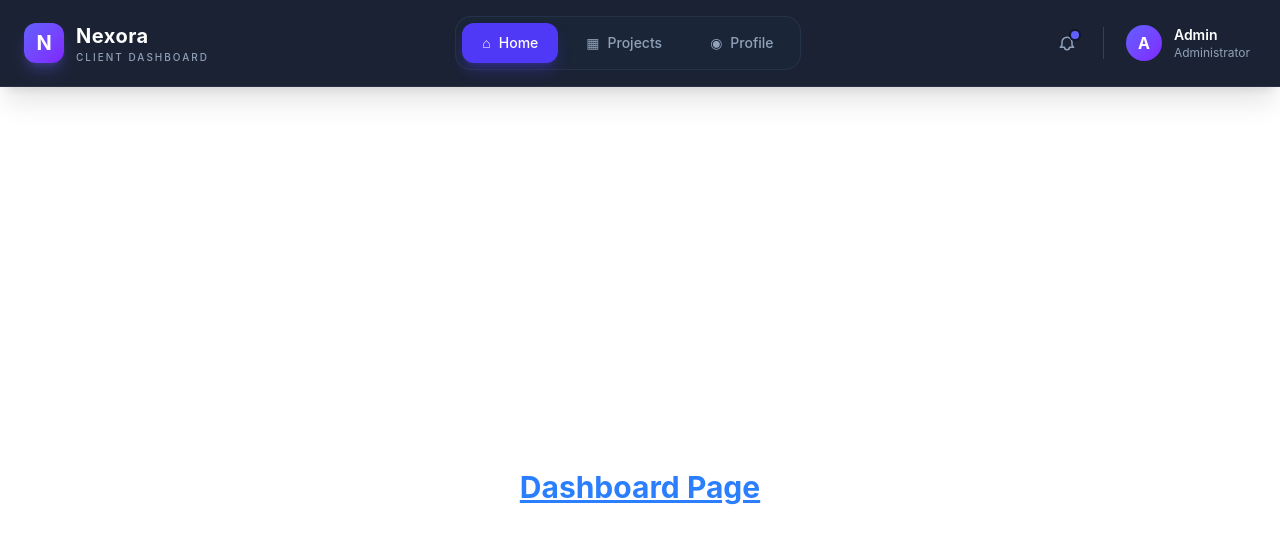
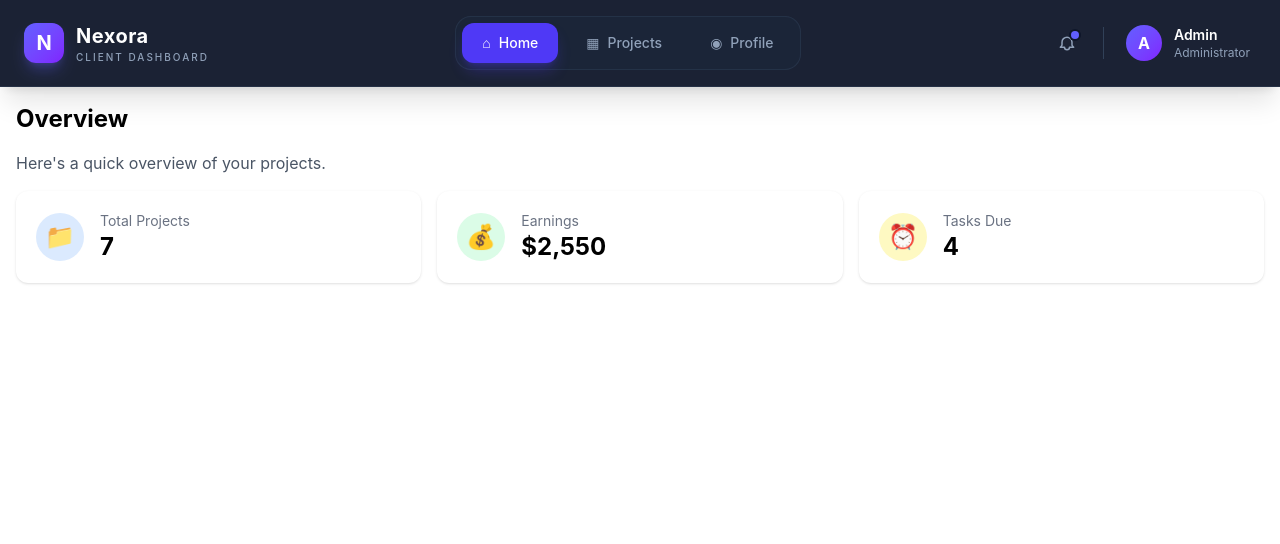
Before and after one commit to Amir-017/task1_Elevvo, a React (Vite) app: page / in a window 1280 px wide. Shown: the top 544 px of the page. Built offline with nearby package versions, Linux system fonts and the light colour scheme.

Commit message:
add zustand for state management and implement product overview in Dashboard

```diff
--- a/package.json
+++ b/package.json
@@ -15,7 +15,8 @@
     "react-dom": "^19.3.1",
     "react-router-dom": "^7.18.6",
     "recharts": "^3.11.0",
-    "tailwindcss": "^4.3.5"
+    "tailwindcss": "^4.3.5",
+    "zustand": "^5.1.0"
   },
   "devDependencies": {
     "@eslint/js": "^10.0.1",
--- a/src/Pages/Dashboard.jsx
+++ b/src/Pages/Dashboard.jsx
@@ -1,9 +1,43 @@
+import { useProducts } from "../Store/products"
+
+
+
+function Card({ title, value, icon, color }) {
+  return (
+    <div className="bg-white rounded-xl shadow p-5 flex items-center gap-4">
+      <div className={`w-12 h-12 rounded-full flex items-center justify-center text-2xl ${color}`}>
+        {icon}
+      </div>
+      <div>
+        <p className="text-sm text-gray-500">{title}</p>
+        <p className="text-2xl font-bold">{value}</p>
+      </div>
+    </div>
+  );
+}
+
+
+
 export const Dashboard = () => {
+    const products = useProducts((state) => state.products)
+    console.log(products)
+   const totalProjects = products.length;
+
+  const earnings = products
+    .filter((p) => p.status === "Completed")
+    .reduce((sum, p) => sum + p.budget, 0);
+
+  const tasksDue = products.filter((p) => p.status !== "Completed").length;
+
   return (
-    <div className="flex flex-col items-center justify-center h-screen">
-      <h1 className="text-3xl font-bold underline text-blue-500">
-        Dashboard Page
-      </h1>
+    <div className="p-4">
+      <h1 className="text-2xl font-bold mb-4">Overview</h1>
+      <p className="text-gray-600 mb-4">Here's a quick overview of your projects.</p>
+      <div className="grid grid-cols-1 sm:grid-cols-3 gap-4">
+        <Card title="Total Projects" value={totalProjects} icon="📁" color="bg-blue-100" />
+        <Card title="Earnings" value={`$${earnings.toLocaleString()}`} icon="💰" color="bg-green-100" />
+        <Card title="Tasks Due" value={tasksDue} icon="⏰" color="bg-yellow-100" />
+      </div>
     </div>
-  )
+  );
 }
--- /dev/null
+++ b/src/Store/products.js
@@ -0,0 +1,14 @@
+import { create } from 'zustand'
+
+export const useProducts = create((set) => ({
+  products: [
+    { id: 1, name: "E-commerce Website",   client: "Nile Store",      status: "In Progress", deadline: "2026-12-10", budget: 2500, progress: 60,  type: "Development" },
+    { id: 2, name: "Brand Logo Design",    client: "Cairo Coffee",    status: "Completed",   deadline: "2026-11-01", budget: 400,  progress: 100, type: "Design" },
+    { id: 3, name: "Mobile App UI",        client: "FitLife",         status: "Completed", deadline: "2026-12-20", budget: 1800, progress: 35,  type: "Design" },
+    { id: 4, name: "Landing Page",         client: "Delta Travel",    status: "Overdue",     deadline: "2026-11-15", budget: 600,  progress: 80,  type: "Development" },
+    { id: 5, name: "Admin Panel",          client: "Alex Logistics",  status: "Pending",     deadline: "2027-01-05", budget: 3200, progress: 0,   type: "Development" },
+    { id: 6, name: "SEO & Bug Fixes",      client: "Giza Clinic",     status: "Completed",   deadline: "2026-10-25", budget: 350,  progress: 100, type: "Testing" },
+    { id: 7, name: "Portfolio Website",    client: "Sara Ahmed",      status: "In Progress", deadline: "2026-12-01", budget: 700,  progress: 50,  type: "Development" },
+  ],
+
+}))
```
Also changed, not shown: 1 other file (tests, documents, lock files or other folders).
